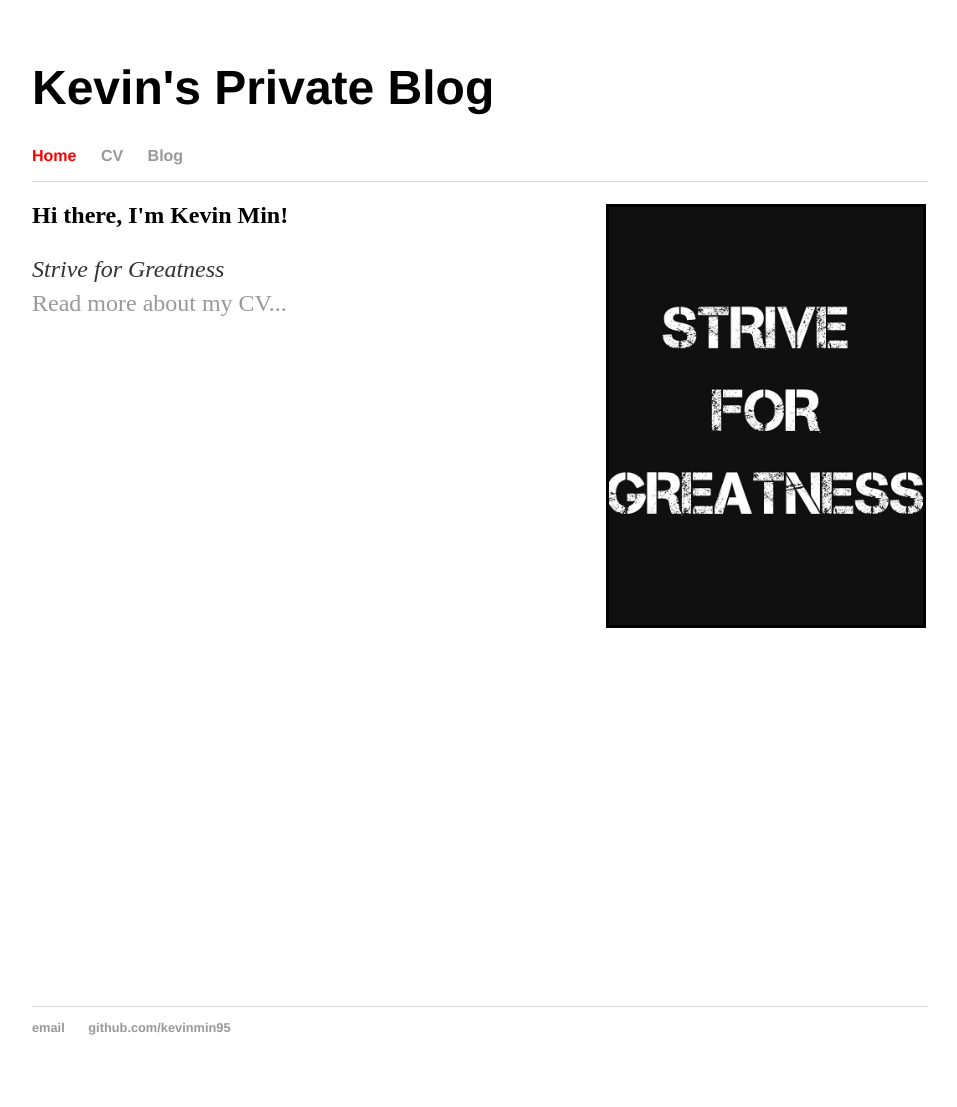
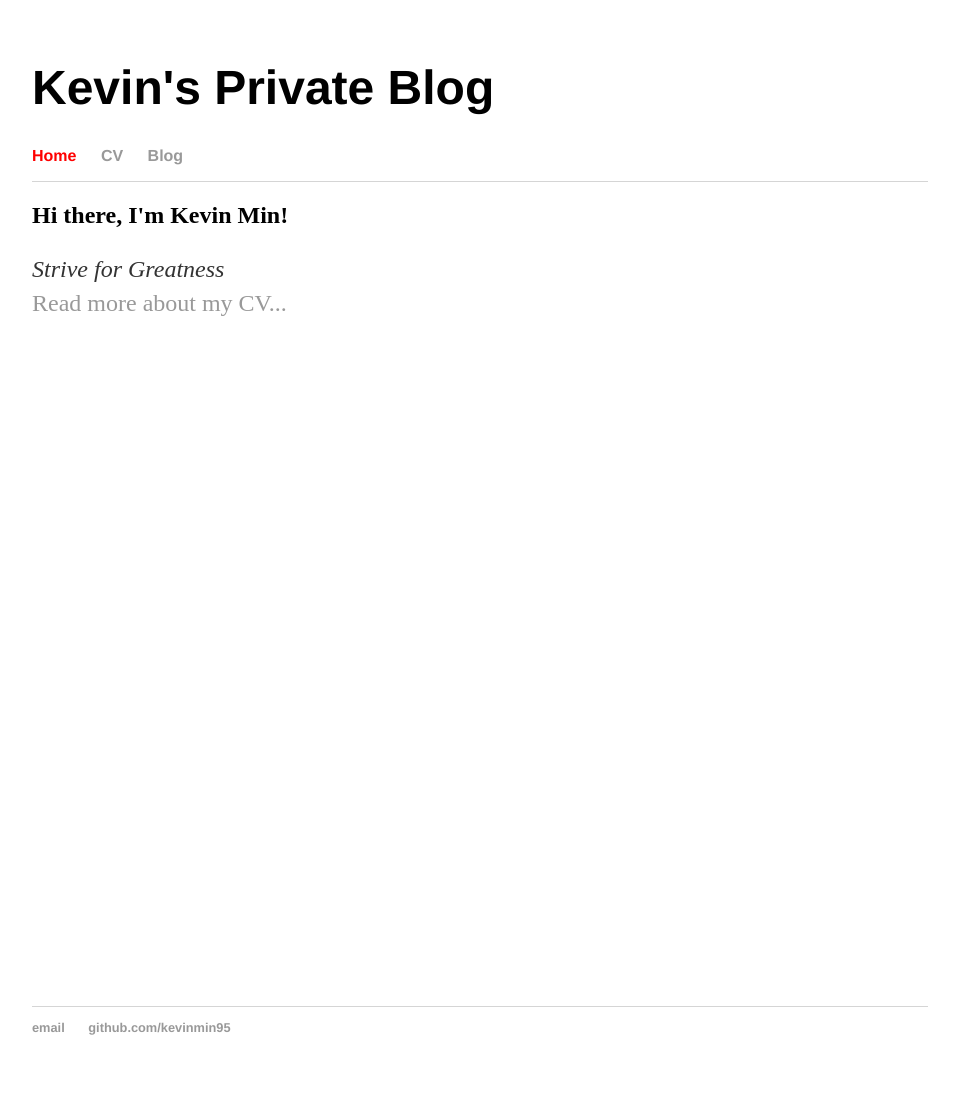
Before and after one commit to KevinMIN95/kevinmin95.github.com, a Jekyll site: the page built from index.html, in a window 1280 px wide. Shown: the whole page, without its empty margins (160-1117 px from the left). Built offline with Jekyll 4.4.1, drawn with Linux system fonts in a browser that asks for light colours.

Commit message:
change background image

```diff
--- a/index.html
+++ b/index.html
@@ -3,8 +3,6 @@ layout: default
 title: Kevin Min
 ---
 <div class="blurb">
-	<img src="{{ site.url }}/assets/images/strive.jpg" alt="Strive for Greatness"
-	style="float:right;width:35%;margin:2px;border:3px solid;" align="middle">
 	<h2>Hi there, I'm Kevin Min!</h2>
 	<p>
 		<em>Strive for Greatness</em><br>
```
